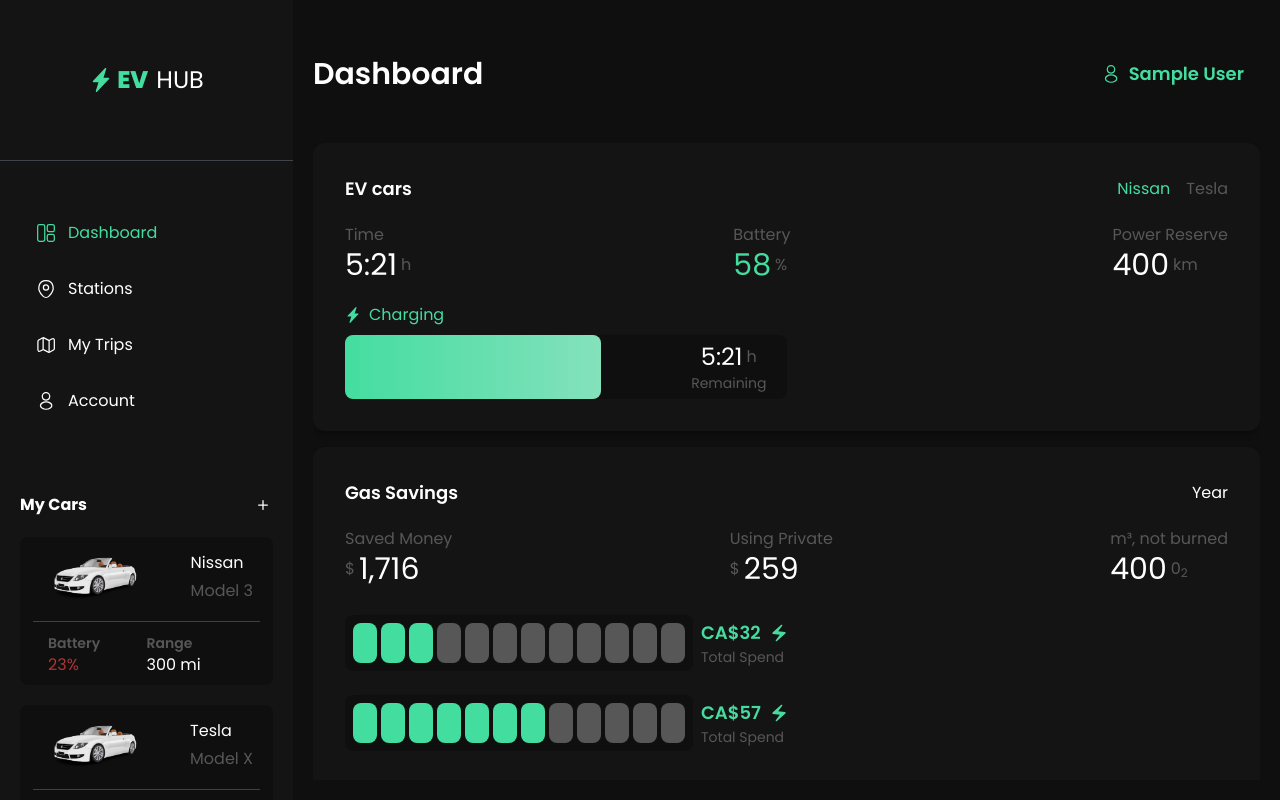
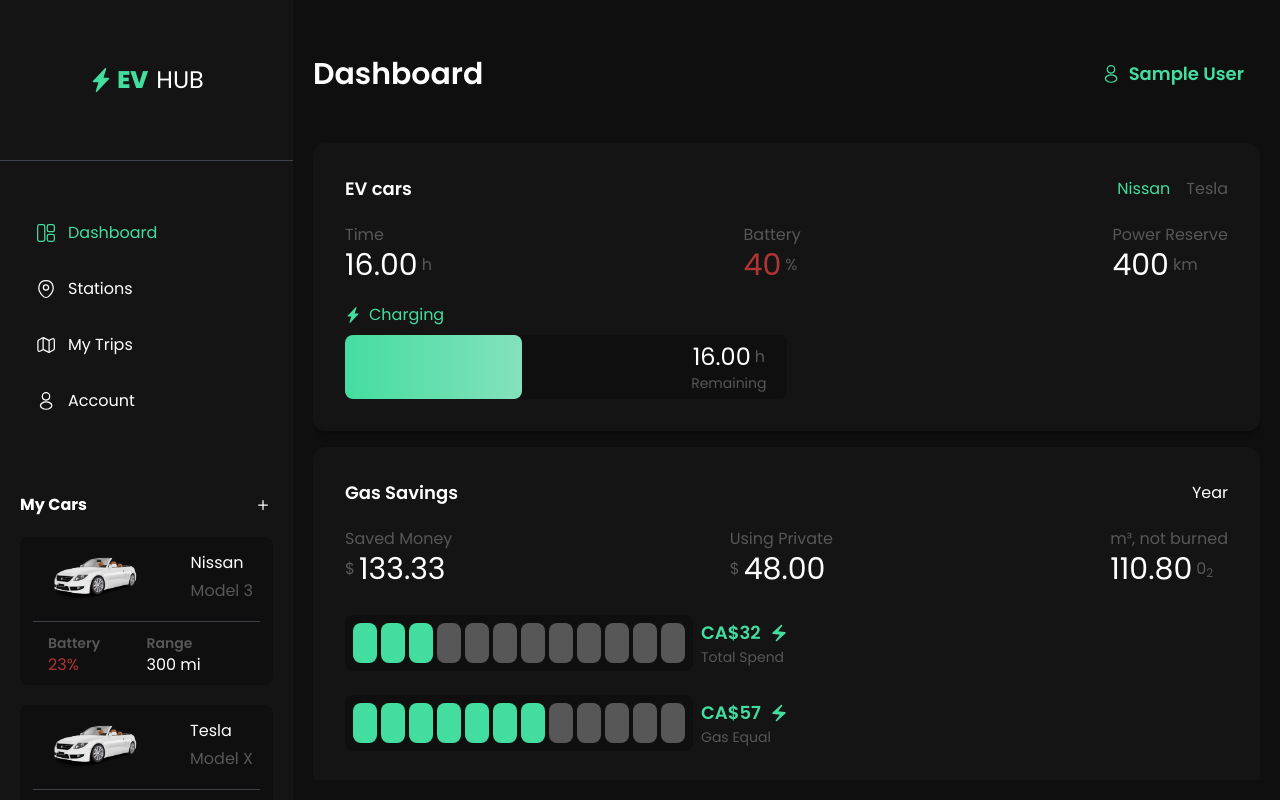
Before and after one commit to Priyankaa2503/Syn3rgy_GitCommit, a React (Vite) app in the folder client/: page / in a window 1280 px wide. Built offline with nearby package versions, Linux system fonts and the light colour scheme; sample sign-in values are in the browser's storage.

Commit message:
time and charts

```diff
--- a/client/src/components/sections/Dashboard.jsx
+++ b/client/src/components/sections/Dashboard.jsx
@@ -4,7 +4,7 @@ import { MdOutlineElectricBolt } from "react-icons/md";
 import GasStation from "../../assets/teslaCity-a2bda4ca.png";
 import StackedBar from "../../charts/StackedBar";
 
-const ProgressBar = ({ title, value, max }) => {
+const ProgressBar = ({ title, value, max, gasEqual }) => {
   const cells = [];
   for (let i = 0; i < max; i++) {
     cells.push(
@@ -24,7 +24,9 @@ const ProgressBar = ({ title, value, max }) => {
           {title}
           <MdOutlineElectricBolt size={20} color="#44DDA0" />
         </div>
-        <div className="text-sm text-[#575757]">Total Spend</div>
+        <div className="text-sm text-[#575757]">
+          {gasEqual ? "Gas Equal" : "Total Spend"}
+        </div>
       </div>
     </div>
   );
@@ -33,7 +35,7 @@ const ProgressBar = ({ title, value, max }) => {
 const Dashboard = () => {
   const [evcar, setEvcar] = useState({
     car: "Nissan",
-    battery: 58,
+    battery: 40,
     time: "5:21",
     powerReserve: 400,
   });
@@ -111,6 +113,20 @@ const Dashboard = () => {
       },
     ],
   };
+  const calculateGasSavings = (distanceTraveled, fuelEfficiency, fuelCost) => {
+    const fuelConsumed = distanceTraveled / fuelEfficiency;
+    const savedMoney = fuelConsumed * fuelCost;
+    return savedMoney.toFixed(2); // return the saved money with two decimal places
+  };
+
+  const distanceTraveled = 1000; // in kilometers
+  const fuelEfficiency = 15; // in kilometers per liter
+  const fuelCost = 2; // in dollars per liter
+  const savedMoney = calculateGasSavings(
+    distanceTraveled,
+    fuelEfficiency,
+    fuelCost
+  );
   const [stationType, setStationType] = useState("Favourite");
   const [stationData, setStationData] = useState([]);
   useEffect(() => {
@@ -120,6 +136,44 @@ const Dashboard = () => {
       setStationData(stations.all);
     }
   }, [stationType]);
+
+  const calculateTimeRemaining = (batteryPercentage, powerReserve) => {
+    const consumptionRate = 10; // 10 km per hour
+    const timeRemaining =
+      (batteryPercentage / 100) * (powerReserve / consumptionRate);
+    return timeRemaining.toFixed(2); // return time remaining in hours with two decimal places
+  };
+  const chargingWidth = `${evcar.battery}%`;
+  const calculateUsingPrivate = (powerConsumption, electricityCost) => {
+    return (powerConsumption * electricityCost).toFixed(2); // Returns the cost in dollars
+  };
+
+  // Function to calculate the amount of CO2 emissions saved
+  const calculateCO2Saved = (powerConsumption, emissionFactor) => {
+    const CO2Saved = powerConsumption * emissionFactor;
+    // Assuming 1 kgCO2 is equivalent to approximately 0.554 m³ of burned fuel
+    const fuelSaved = CO2Saved * 0.554;
+    return fuelSaved.toFixed(2); // Returns the amount of fuel saved in m³
+  };
+
+  // Assumed values for electricity cost and emission factor
+  const electricityCost = 0.12; // $/kWh
+  const emissionFactor = 0.5; // kgCO2/kWh (example value)
+
+  const usingPrivateCost = calculateUsingPrivate(
+    evcar.powerReserve,
+    electricityCost
+  );
+  const fuelSaved = calculateCO2Saved(evcar.powerReserve, emissionFactor);
+
+  useEffect(() => {
+    // Update the time remaining whenever the battery or type of vehicle changes
+    const timeRemaining = calculateTimeRemaining(
+      evcar.battery,
+      evcar.powerReserve
+    );
+    setEvcar((prevState) => ({ ...prevState, time: timeRemaining }));
+  }, [evcar.battery, evcar.car, evcar.powerReserve]);
 
   return (
     <div className="w-full gap-4 h-fit overflow-y-auto flex flex-col justify-center items-center">
@@ -197,7 +251,7 @@ const Dashboard = () => {
           <div className="w-1/2 h-16 rounded-lg bg-[#0F0F0F] relative">
             <div
               className="h-full transition-all duration-500 rounded-lg bg-gradient-to-r from-[#44DDA0] to-[#84e1bc] absolute top-0 left-0"
-              style={{ width: `${evcar.battery}%` }}
+              style={{ width: chargingWidth }}
             />
             <div className="absolute top-0 right-5 flex items-center justify-center h-full text-white">
               <div className="flex flex-col text-[#575757]">
@@ -253,20 +307,20 @@ const Dashboard = () => {
             <div>Saved Money</div>
             <div className="flex gap-1 items-center">
               {" $"}
-              <span className="text-3xl text-white">1,716</span>
+              <span className="text-3xl text-white">{savedMoney}</span>
             </div>
           </div>
           <div className="flex flex-col">
             <div>Using Private</div>
             <div className="flex gap-1 items-center">
               {" $"}
-              <span className="text-3xl text-white">259</span>
+              <span className="text-3xl text-white">{usingPrivateCost}</span>
             </div>
           </div>
           <div className="flex flex-col">
             <div>m³, not burned</div>
             <div className="flex gap-1 items-center">
-              <span className="text-3xl text-white">{evcar.powerReserve}</span>
+              <span className="text-3xl text-white">{fuelSaved}</span>
               <div>
                 {" 0"}
                 <sub>2</sub>
@@ -276,7 +330,7 @@ const Dashboard = () => {
         </div>
         <div className="flex flex-col gap-2 w-full mt-5">
           <ProgressBar title="CA$32" value={3} max={12} />
-          <ProgressBar title="CA$57" value={7} max={12} />
+          <ProgressBar title="CA$57" value={7} max={12} gasEqual={true} />
         </div>
       </div>
       {/* Charge statistics */}
@@ -358,7 +412,7 @@ const Dashboard = () => {
             </div>
           </div>
         </div>
-        <StackedBar/>
+        <StackedBar />
         <div className="flex flex-col gap-2 w-full mt-5">
           <ProgressBar title="CA$32" value={3} max={12} />
           <ProgressBar title="CA$57" value={7} max={12} />
```
